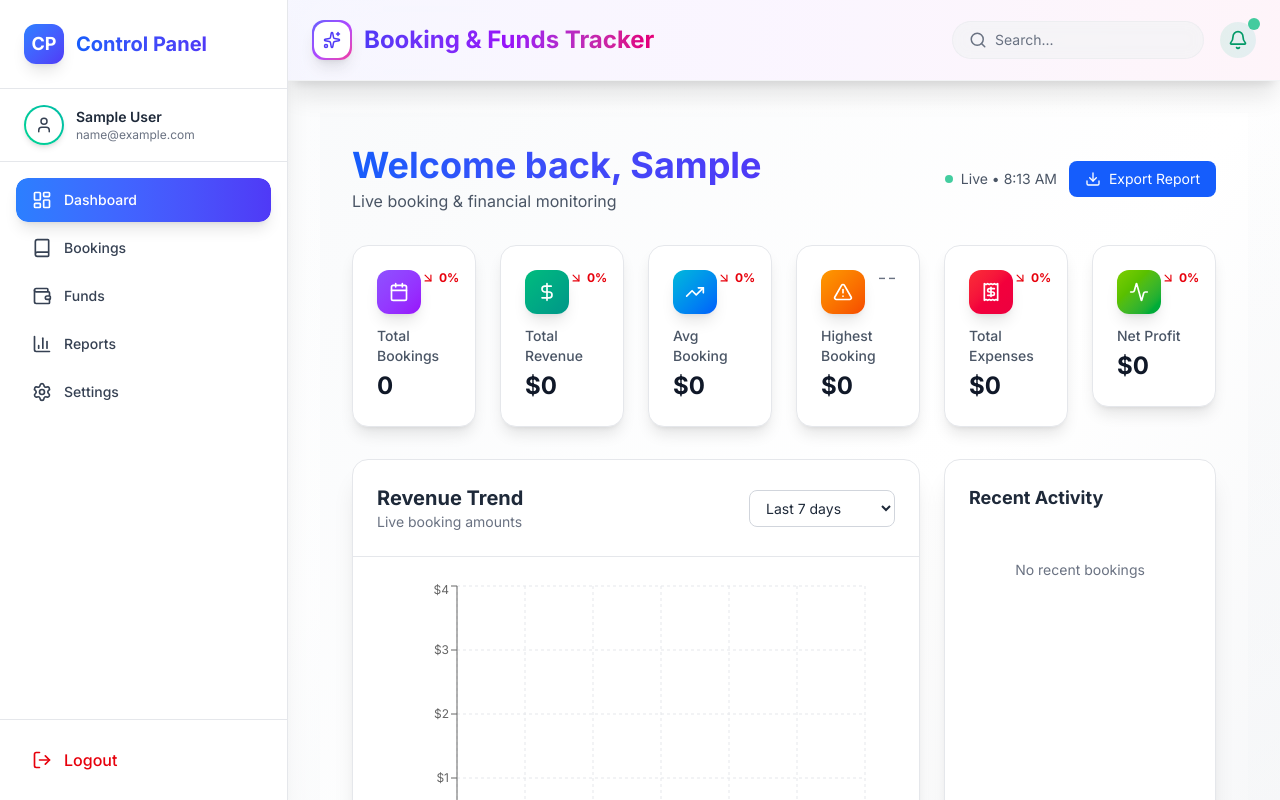
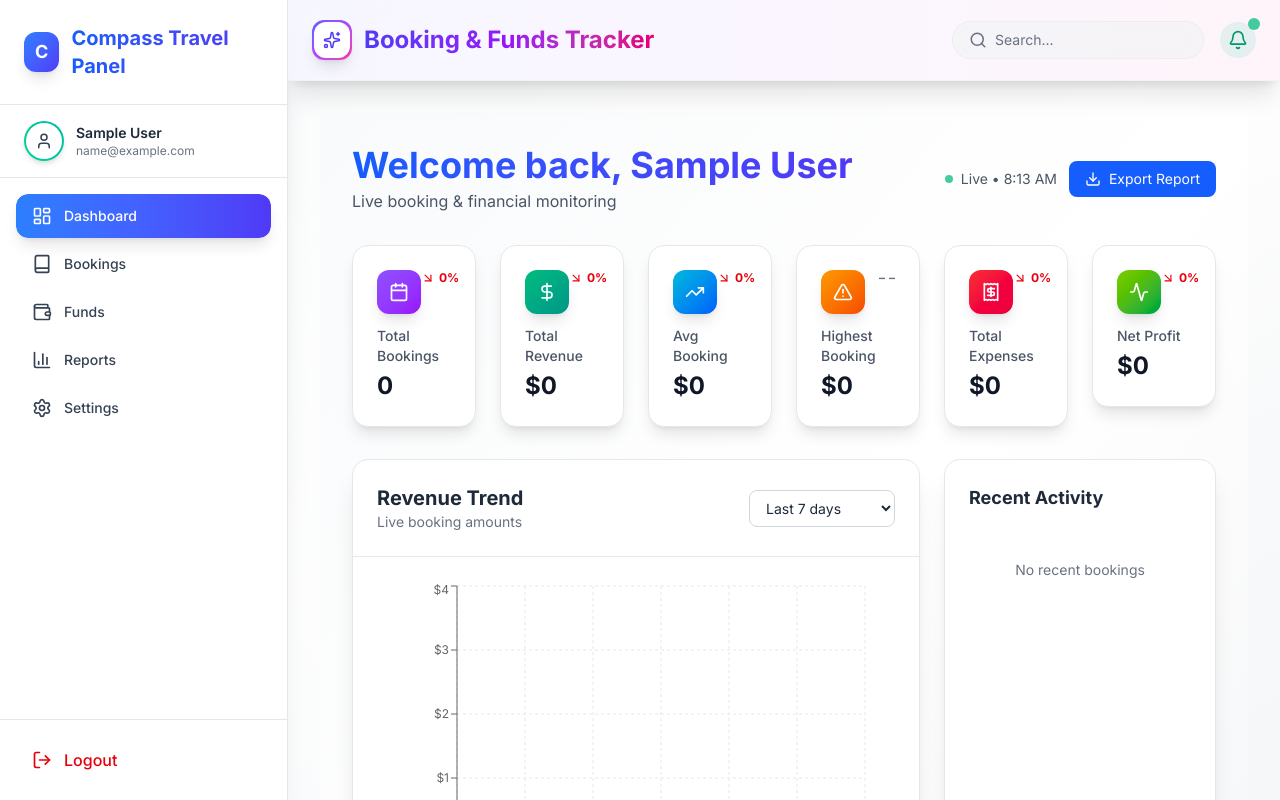
Before and after one commit to Siva2232/expee, a React (Vite) app: page / in a window 1280 px wide. Built offline with nearby package versions, Linux system fonts and the light colour scheme; sample sign-in values are in the browser's storage.

Commit message:
Your commit message

```diff
--- a/src/components/Sidebar.jsx
+++ b/src/components/Sidebar.jsx
@@ -49,10 +49,10 @@ const Sidebar = () => {
       <div className="p-6 border-b border-gray-200">
         <div className="flex items-center gap-3">
           <div className="flex h-10 w-10 items-center justify-center rounded-xl bg-gradient-to-br from-blue-500 to-indigo-600 text-lg font-bold text-white shadow-lg">
-            CP
+           C
           </div>
           <h1 className="bg-gradient-to-r from-blue-600 to-indigo-600 bg-clip-text text-xl font-bold text-transparent">
-            Control Panel
+            Compass Travel Panel
           </h1>
         </div>
       </div>
--- a/src/context/AuthContext.jsx
+++ b/src/context/AuthContext.jsx
@@ -4,8 +4,8 @@ import { useNavigate } from "react-router-dom";
 const AuthContext = createContext();
 
 const DEMO_ADMINS = [
-  { email: "admin1@uxinity.com", password: "admin123", name: "Admin One" },
-  { email: "admin2@uxinity.com", password: "admin123", name: "Admin Two" },
+  { email: "admin1@compass.com", password: "admin123", name: "Compass Admin1" },
+  { email: "admin2@compass.com", password: "admin123", name: "Compass Admin2" },
 ];
 
 export const AuthProvider = ({ children }) => {
--- a/src/pages/Dashboard.jsx
+++ b/src/pages/Dashboard.jsx
@@ -175,8 +175,9 @@ const Dashboard = () => {
             className="flex flex-col lg:flex-row justify-between items-start lg:items-center gap-4"
           >
             <div>
-              <h1 className=" Divine text-2xl sm:text-3xl lg:text-4xl font-bold bg-gradient-to-r from-blue-600 to-indigo-600 bg-clip-text text-transparent">
-                Welcome back, {user?.name?.split(" ")[0] || "Admin"}
+              {/* UPDATED: Shows only "Admin1" or "Admin2" */}
+              <h1 className="text-2xl sm:text-3xl lg:text-4xl font-bold bg-gradient-to-r from-blue-600 to-indigo-600 bg-clip-text text-transparent">
+                Welcome back, {user?.name?.replace("Compass ", "") || "Admin"}
               </h1>
               <p className="text-sm sm:text-base text-gray-600 mt-1">
                 Live booking & financial monitoring
```
